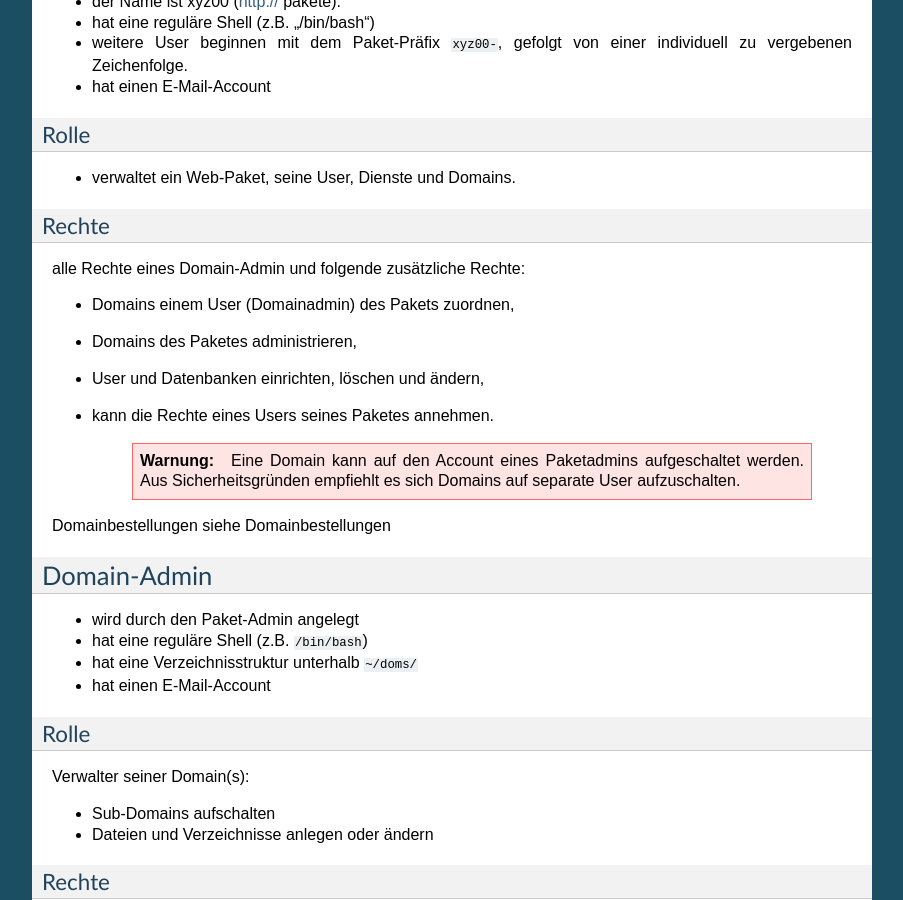
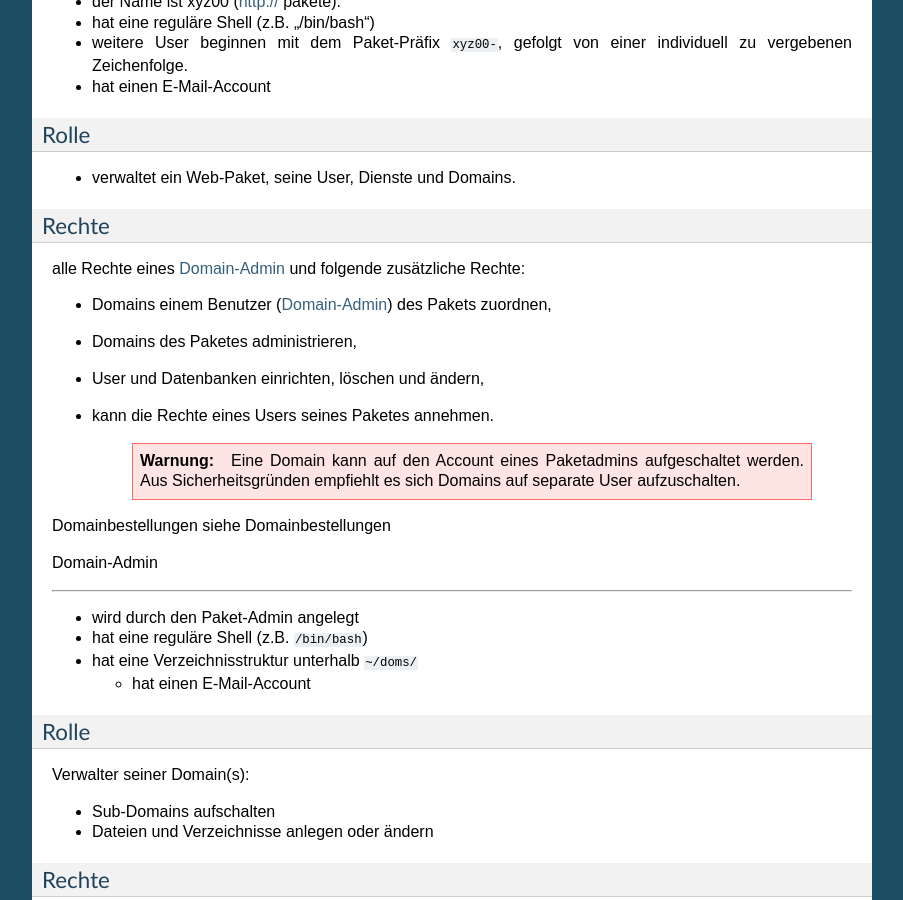
Before and after one commit to hostsharing/hs.docs.users, a Sphinx documentation site: the page built from source/benutzer.rst, in a window 1280 px wide and 900 px high, scrolled down 985 px. Shown: the whole window, without its empty margins (198-1101 px from the left). Built offline with Sphinx 7.4.7, drawn with Linux system fonts in a browser that asks for light colours; pages that are not in the unit, such as notebooks, are missing from menus.

Commit message:
added term

```diff
--- a/source/benutzer.rst
+++ b/source/benutzer.rst
@@ -63,9 +63,9 @@ Rolle
 Rechte
 ------
 
-alle Rechte eines Domain-Admin und folgende zusätzliche Rechte:
+alle Rechte eines :term:`Domain-Admin` und folgende zusätzliche Rechte:
 
-- Domains einem User (Domainadmin) des Pakets zuordnen,
+- Domains einem Benutzer (:term:`Domain-Admin`) des Pakets zuordnen,
 - Domains des Paketes administrieren,
 - User und Datenbanken einrichten, löschen und ändern,
 - kann die Rechte eines Users seines Paketes annehmen.
@@ -77,12 +77,14 @@ alle Rechte eines Domain-Admin und folgende zusätzliche Rechte:
 Domainbestellungen siehe Domainbestellungen
 
 Domain-Admin
+
 ============
 
 - wird durch den Paket-Admin angelegt
 - hat eine reguläre Shell (z.B. ``/bin/bash``)
 - hat eine Verzeichnisstruktur unterhalb ``~/doms/``
-- hat einen E-Mail-Account
+
+  - hat einen E-Mail-Account
 
 Rolle
 -----
```
